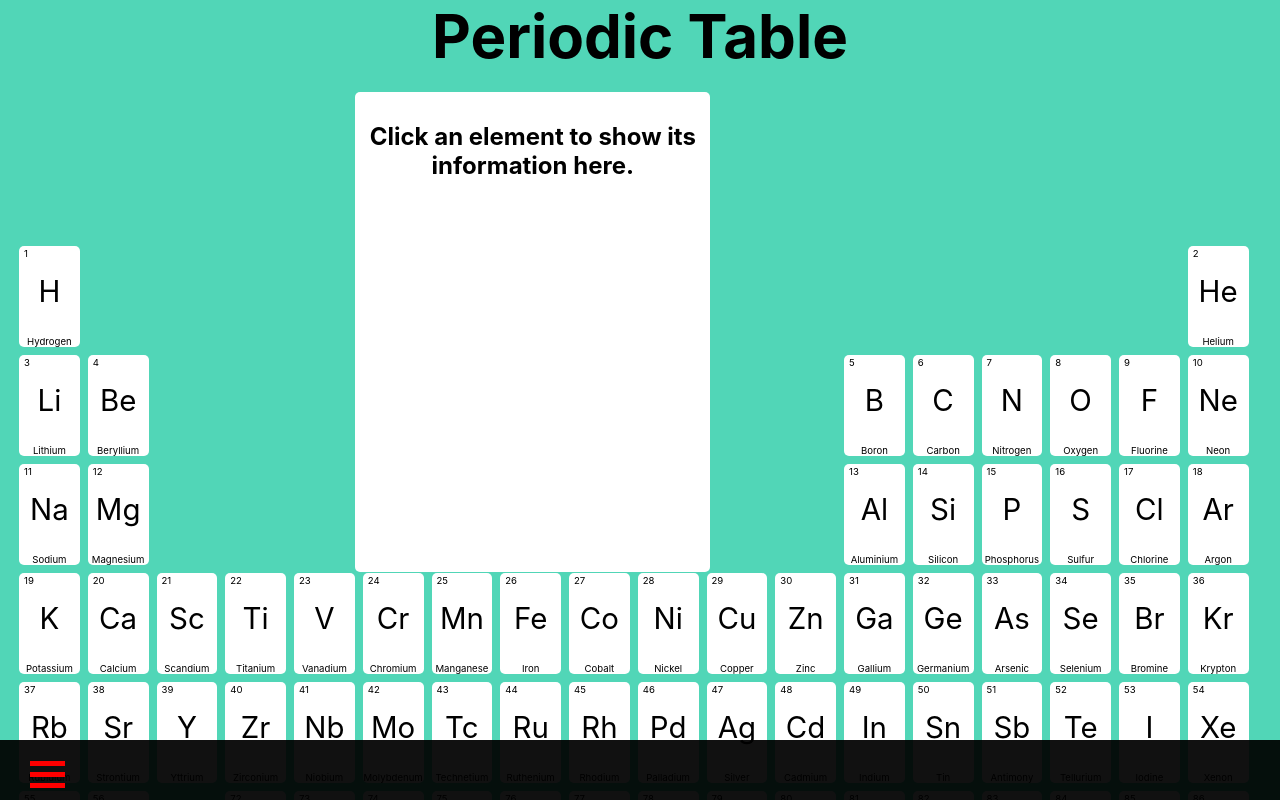
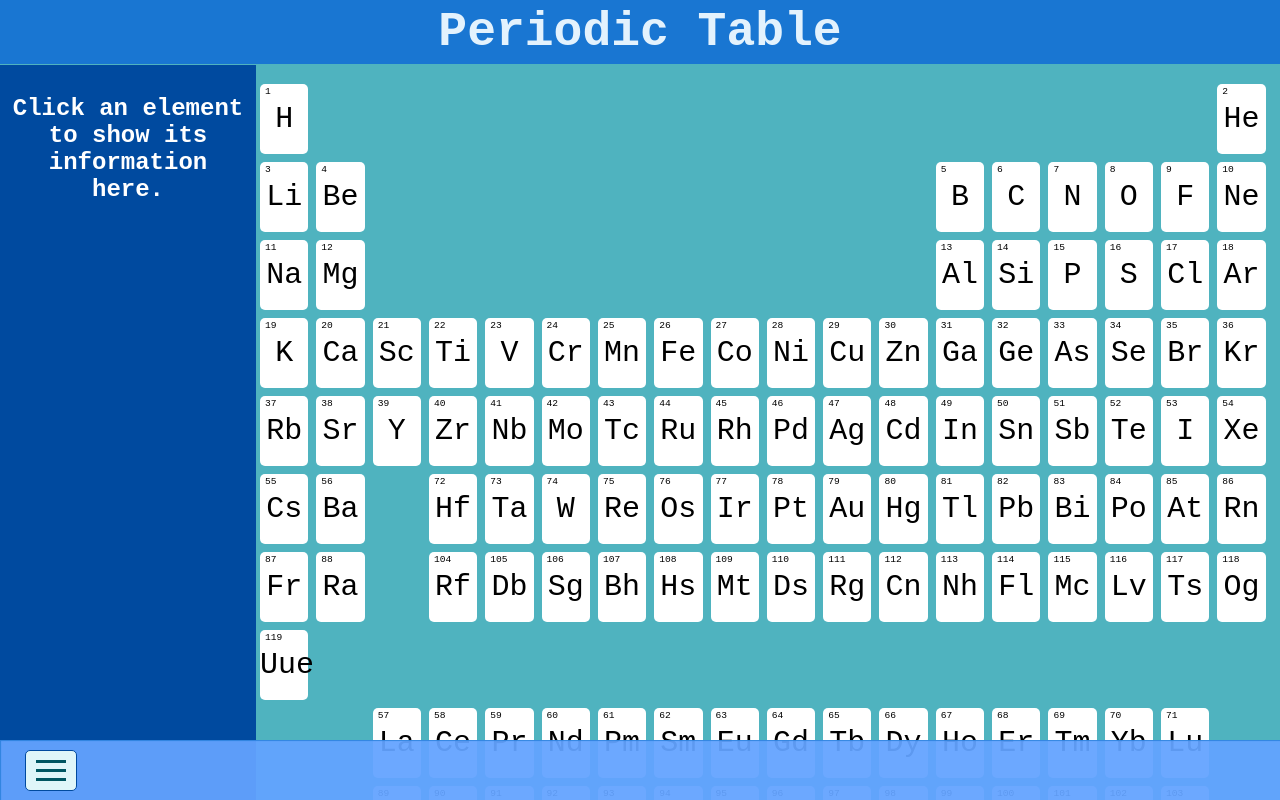
Before and after one commit to slewin419/periodic-table-react, a React (Create React App) app: page / in a window 1280 px wide. Shown: the top 800 px of the page. Built offline with nearby package versions, Linux system fonts and the light colour scheme.

Commit message:
rearrange layout

```diff
--- a/src/App.js
+++ b/src/App.js
@@ -2,6 +2,7 @@ import React, { Component } from 'react';
 import PeriodicTableChart from './components/PeriodicTableChart';
 import AppMenu from './components/ui/AppMenu';
 import Item from './components/ui/Item';
+import ElementDisplay from './components/ElementDisplay';
 
 import './App.scss';
 
@@ -10,7 +11,8 @@ class App extends Component {
     super(props);
 
     this.state = {
-        activeElementGroup: ''
+        activeElementGroup: '',
+        currentElement: ''
     };
   }
 
@@ -18,10 +20,22 @@ class App extends Component {
     this.setState({activeElementGroup: group});
   }
 
+  setCurrentElement(element) {
+    this.setState({currentElement: element});
+  }
+
   render() {
     return (
       <div id="App">
         <h1 className="page-title">Periodic Table</h1>
+        <div style={{paddingTop: '65px', height: '100%'}}>
+          <div className="element-display-container">
+            <ElementDisplay element={this.state.currentElement} />
+          </div>
+          <div className="periodic-table-container">
+            <PeriodicTableChart activeElementGroup={this.state.activeElementGroup} handleElementClick={this.setCurrentElement.bind(this)}/>
+          </div>
+        </div>
         <AppMenu title={'Element Groups'}
                  activeElementGroup={this.setActiveElementGroup.bind(this)}>
             <Item>alkaline earth metal</Item>
@@ -32,7 +46,6 @@ class App extends Component {
             <Item>transition metal</Item>
             <Item>post-transition metal</Item>
         </AppMenu>
-        <PeriodicTableChart activeElementGroup={this.state.activeElementGroup}/>
       </div>
     );
   }
--- a/src/App.scss
+++ b/src/App.scss
@@ -18,15 +18,42 @@
   }
 }
 
+html,
+body,
+#root,
+#App {
+  height: 100%;
+}
+
 .text-center {
   text-align: center;
 }
 
 #App {
-  background: #51d6b7;
+  background: #4fb3bf;
+  font-family: monospace, sans-serif;
+}
+
+.element-display-container {
+  display: inline-block;
+  width: 20%;
+  background: #004a9f;
+  height: 100%;
+  overflow: auto;
+}
+
+.periodic-table-container {
+  display: inline-block;
+  background: #4fb3bf;
+  height: 100%;
+  width: 80%;
+  overflow: auto;
 }
 
 #app-menu {
+  background: #63a3fff0;
+  color: #005662;
+  box-shadow: inset 1px 1px 1px 0px #1976d2b0;
 
   .container {
     position: relative;
@@ -34,7 +61,7 @@
   }
 
   .title {
-    margin-bottom: 50px;
+    margin-bottom: 30px;
     text-align: center;
   }
 
@@ -47,9 +74,9 @@
     position: absolute;
     width: 300px;
     height: 500px;
-    background: #ff0000df;
+    background: #dff6f9;
     top: -500px;
-    transition: all 0.1s ease-in-out;
+    transition: all 0.25s ease-in-out;
 
     &.hidden {
       left: -350px;
@@ -62,15 +89,31 @@
 
   .toggle-icon {
     position: absolute;
-    padding: 15px;
+    top: 10px;
+    left: 10px;
+    border: 1px solid #004a9f;
+    border-radius: 5px;
+    padding: 3px 10px;
+    background: #dff6f9;
+    cursor: pointer;
 
-    cursor: pointer;
+    &:hover {
+      background: #1675d1;
+
+      >div {
+        background: white;
+      }
+    }
+
+    &:active {
+      background: #004a9f;
+    }
 
     >div {
       margin: 6px 0;
-      width: 35px;
-      height: 5px;
-      background: red;
+      width: 30px;
+      height: 3px;
+      background: #005662;
     }
   }
 
@@ -78,24 +121,28 @@
     list-style-type: none;
     padding-left: 0;
     cursor: pointer;
-    background: blue;
+    background: #00838f;
+    color: #dff6f9;
 
     li {
-      border-top: 1px solid red;
+      border-top: 1px solid #005662;
       padding: 15px 0;
+      font-size: 18px;
       text-align: center;
       transition: background 0.25s linear;
+      box-shadow: 1px 1px 2px 0px #dff7f9;
 
       &:hover {
-        background: #ffff0050;
+        background: #005662;
       }
 
       &:active {
-        background: #ffff0080;
+        background: #4fb3bf;
+        color: #000000;
       }
 
       &:last-child {
-        border-bottom: 1px solid red;
+        border-bottom: 1px solid #005662;
       }
     }
 
@@ -105,8 +152,8 @@
 
 #periodic-table {
   position: relative;
-  min-width: 950px;
-  padding: 150px 15px;
+  max-width: 1200px;
+  margin: 15px auto;
 
   .block {
     display: inline-block;
@@ -122,15 +169,15 @@
 
     .symbol {
       display: block;
-      line-height: 90px;
+      line-height: 70px;
       text-align: center;
-      font-size: 2.3vw;
+      font-size: 30px;
     }
 
     .name {
       display: block;
       text-align: center;
-      font-size: 0.75vw;
+      font-size: 12px;
     }
 
     .number {
@@ -146,35 +193,35 @@
     }
 
     &.active {
-      background: purple;
+      background: #1675d1;
     }
   }
 }
 
 .page-title {
-  font-size: 60px;
+  position: fixed;
+  width: 100%;
+  font-size: 48px;
   text-align: center;
-  margin: 0 0 20px;
+  margin: 0;
+  padding: 5px 0;
+  background: #1976d2;
+  color: #e3f2fd;
+  z-index: 1000;
 }
 
 #element-display {
-  position: absolute;
-  top: 0;
-  left: 27.75%;
-  background: white;
-  width: 27.75%;
-  height: 480px;
+  position: relative;
   border-radius: 5px;
   box-sizing: border-box;
   padding: 10px;
   z-index: 999;
-  perspective: 1000px;
+  color: #ffffff;
 
   .atom {
     position: relative;
-    width: 300px;
     height: 300px;
-    background: rgba(255, 255, 0, 0.2);
+    background: #5f6161;
     margin: 0 auto;
     transform-style: preserve-3d;
 
@@ -195,7 +242,7 @@
         position: absolute;
         width: 6px;
         height: 6px;
-        background: black;
+        background: yellow;
         border-radius: 50%;
         left: 50%;
         top: 48.5%;
@@ -207,12 +254,34 @@
   }
 
   .atom-info {
+    a {
+      color: #dff6f9;
+      font-size: 18px;
+    }
+
     * {
-      margin: 5px 0;
+      margin: 15px 0;
     }
 
     .summary {
-      font-size: 14px;
+      color: white;
+      font-size: 18px;
     }
   }
 }
+
+#App {
+  min-width: 768px;
+
+  @media screen and (min-width: 768px) {
+    zoom: 0.6;
+  }
+
+  @media screen and (min-width: 992px) {
+    zoom: 0.7;
+  }
+
+  @media screen and (min-width: 1200px) {
+    zoom: 1
+  }
+}
--- a/src/components/Atom.js
+++ b/src/components/Atom.js
@@ -14,7 +14,7 @@ class Atom extends React.Component {
 
         for( let i = 1; i <= electrons; i++ ){
             let rotation = (360/electrons) * i,
-                translate = 20 + (level * 20);
+                translate = 10 + (level * 20);
 
             let styles = {
                 transform: 'rotate(' + rotation + 'deg) translate(' + translate + 'px)'
@@ -24,9 +24,9 @@ class Atom extends React.Component {
         }
 
         let animation = {
-            width: 40 + (level * 40) + 'px',
-            height: 40 + (level * 40) + 'px',
-            animationDuration: (++level)*3 + 's',
+            width: 20 + (level * 40) + 'px',
+            height: 20 + (level * 40) + 'px',
+            animationDuration: (++level)*4 + 's',
             animationName: (level % 2) ? 'spin' : 'spin-cc'
         }
 
--- a/src/components/Element.js
+++ b/src/components/Element.js
@@ -17,13 +17,14 @@ class Element extends React.Component {
     }
 
     renderElement(element) {
+        console.table(element);
         let isActive = (this.getCategory() === this.props.active.toLowerCase()) ? 'active' : '';
         return (
-            <div className={ `element ${isActive}` } onClick={this.props.handleClick.bind(this, element)}>
+            <div className={ `element ${isActive}` } onClick={this.props.handleClick.bind(this, element)} title={element.name}>
                 {/* <span className="position">{`${element.xpos}, ${element.ypos}`}</span> */}
                 <span className="number">{element.number}</span>
                 <span className="symbol">{element.symbol}</span>
-                <span className="name">{element.name}</span>
+                {/* <span className="name">{element.name}</span> */}
             </div>
         )
     }
--- a/src/components/ElementDisplay.js
+++ b/src/components/ElementDisplay.js
@@ -13,6 +13,7 @@ class ElementDisplay extends React.Component {
 
     render() {
         let element = this.props.element;
+        console.log(element);
         if (element) {
             return (
                 <div id="element-display">
@@ -20,11 +21,12 @@ class ElementDisplay extends React.Component {
                         <Atom shells={element.shells} />
                     </div>
                     <div className="atom-info">
-                        <h4><a href={element.source} title="Wikipedia">{element.name}</a> ({element.phase + ', ' + element.category})</h4>
-                        <h5><i>Discovered by: {element.discovered_by}</i></h5>
-                        <p className="summary">
-                            {element.summary}
-                        </p>
+                        <h4><a href={element.source} title="Wikipedia">{element.name}</a></h4>
+                        <div className="summary">
+                            <i>({element.phase + ', ' + element.category})</i>
+                            <p>Discovered by: {element.discovered_by}</p>
+                            <p>{element.summary}</p>
+                        </div>
                     </div>
                 </div>
             )
--- a/src/components/PeriodicTableChart.js
+++ b/src/components/PeriodicTableChart.js
@@ -1,6 +1,5 @@
 import React from 'react';
 import Element from './Element';
-import ElementDisplay from './ElementDisplay';
 
 class PeriodicTableChart extends React.Component {
 
@@ -10,23 +9,15 @@ class PeriodicTableChart extends React.Component {
         this.ROWS = 10;
         this.COLUMNS = 18;
 
-        this.displayInfo = this.displayInfo.bind(this);
-
         this.state = {
             currentElement: null
         };
     }
 
-    displayInfo(element) {
-        this.setState({
-            currentElement: element
-        });
-    }
-
     element(x, y) {
         let {activeElementGroup} = this.props;
         return (
-            <Element xpos={x} ypos={y} handleClick={this.displayInfo} active={activeElementGroup}/>
+            <Element xpos={x} ypos={y} handleClick={this.props.handleElementClick} active={activeElementGroup}/>
         );
     }
 
@@ -46,7 +37,6 @@ class PeriodicTableChart extends React.Component {
     render() {
         return (
             <div id="periodic-table">
-                <ElementDisplay element={this.state.currentElement} />
                 {this.createTable()}
             </div>
         );
--- a/src/components/ui/AppMenu.js
+++ b/src/components/ui/AppMenu.js
@@ -4,11 +4,9 @@ import Item from './Item';
 let appMenuStyle = {
     position: 'fixed',
     bottom: '0px',
-    background: '#000000ee',
     width: '100%',
     height: '60px',
-    zIndex: '999',
-    color: 'white'
+    zIndex: '999'
 };
 
 class AppMenu extends React.Component {
@@ -22,13 +20,14 @@ class AppMenu extends React.Component {
         }
     }
 
-    openMenu(e) {
+    toggleMenu(e) {
         this.setState({isMenuOpen: !this.state.isMenuOpen});
     }
 
     handleItemClick(e) {
         let group = e.currentTarget.innerText;
         this.props.activeElementGroup(group);
+        this.toggleMenu();
     }
 
     render() {
@@ -39,7 +38,7 @@ class AppMenu extends React.Component {
             <div id="app-menu" style={appMenuStyle}>
                 <div className="container">
                     <div className="menu-header">
-                        <div className="toggle-icon" onClick={e => this.openMenu(e)}>
+                        <div className="toggle-icon" onClick={e => this.toggleMenu(e)}>
                             <div></div>
                             <div></div>
                             <div></div>
```
